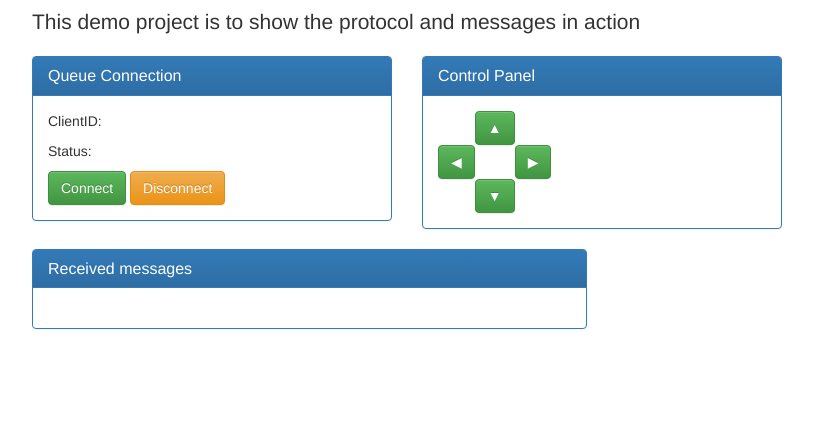
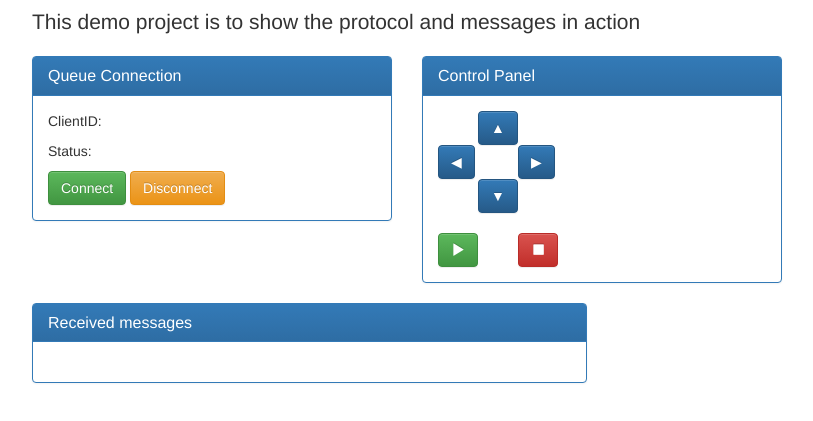
Before and after one commit to Workshopshed/UpcyclingDesignChallenge, a plain HTML site: page CarController/controller.html in a window 1280 px wide. Shown: the part 63-484 px from the top of the page, without its empty margins (38-851 px from the left). Drawn offline with nearby package versions, Linux system fonts and the light colour scheme.

Commit message:
controller.html
Added start and stop buttons

```diff
--- a/CarController/controller.html
+++ b/CarController/controller.html
@@ -49,9 +49,11 @@
                     </div>
                     <div class="panel-body">
                         <table>
-                            <tr><td>&nbsp;</td><td><button class="btn btn-success" type="button" data-bind="click: up">&#9650;</button></td><td>&nbsp;</td></tr>
-                            <tr><td><button class="btn btn-success" type="button" data-bind="click: left">&#9664;</button></td><td>&nbsp;</td><td><button class="btn btn-success" type="button" data-bind="click: right">&#9654;</button></td></tr>
-                            <tr><td>&nbsp;</td><td><button class="btn btn-success" type="button" data-bind="click: down">&#9660;</button></td><td>&nbsp;</td></tr>
+                            <tr><td>&nbsp;</td><td><button class="btn btn-primary" type="button" data-bind="click: up">&#9650;</button></td><td>&nbsp;</td></tr>
+                            <tr><td><button class="btn btn-primary" type="button" data-bind="click: left">&#9664;</button></td><td>&nbsp;</td><td><button class="btn btn-primary" type="button" data-bind="click: right">&#9654;</button></td></tr>
+                            <tr><td>&nbsp;</td><td><button class="btn btn-primary" type="button" data-bind="click: down">&#9660;</button></td><td>&nbsp;</td></tr>
+	          <tr><td colspan=3>&nbsp;</td></tr>
+                            <tr><td><button class="btn btn-success" type="button" data-bind="click: run"><span class="glyphicon glyphicon-play" aria-hidden="true"></span></button></td><td>&nbsp;</td><td><button class="btn btn-danger" type="button" data-bind="click: halt"><span class="glyphicon glyphicon-stop" aria-hidden="true"></span></button></td></tr>
                         </table>
 
                     </div>
@@ -64,7 +66,7 @@
                     <div class="panel-heading">
                         <h3 class="panel-title">Received messages</h3>
                     </div>
-                    <div class="panel-body">
+                    <div class="panel-body" style="max-height: 20em; overflow: scroll;">
                         <div data-bind="foreach: log">
                             <p data-bind="text: $data"> </p>
                         </div>
```
